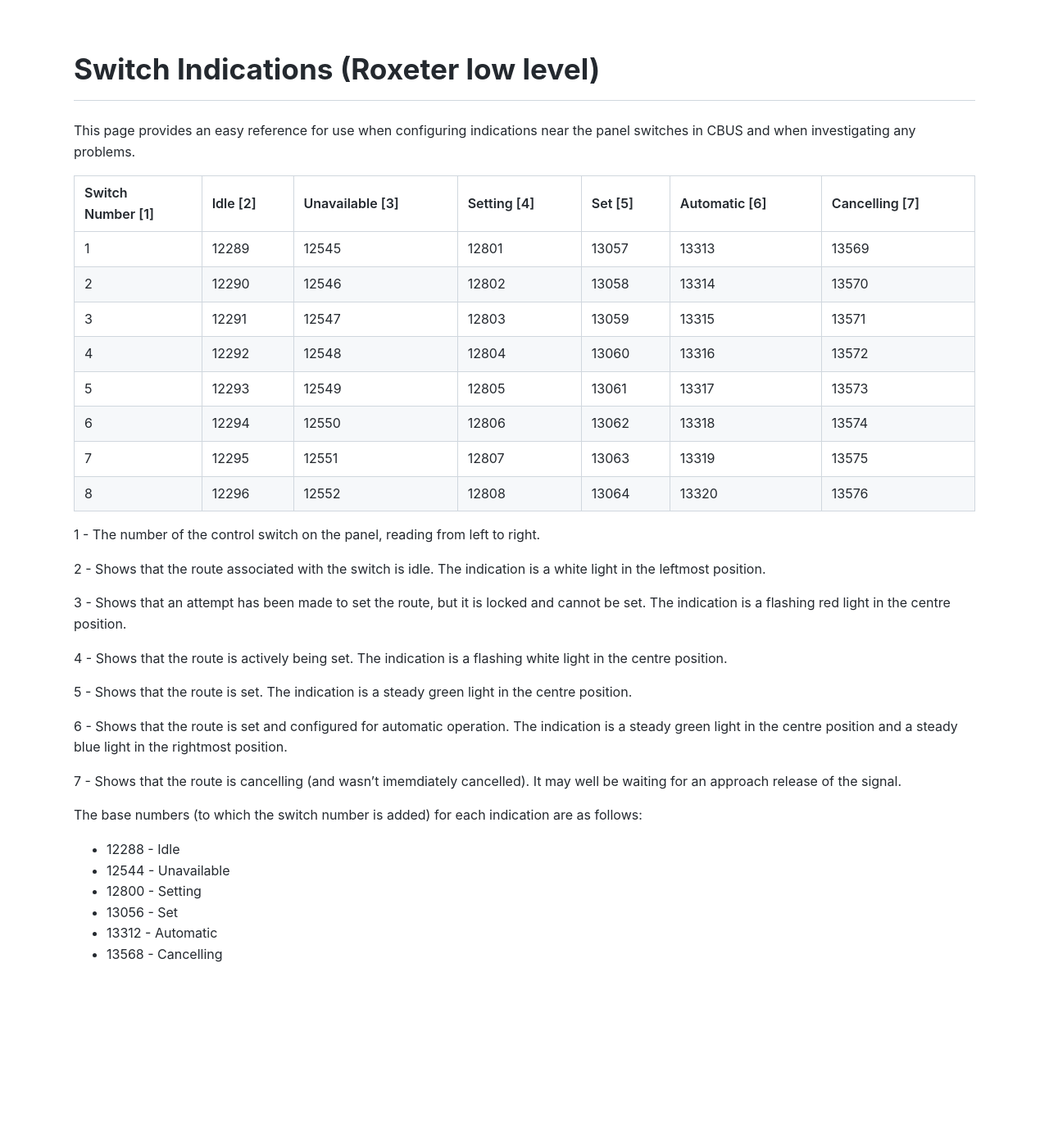
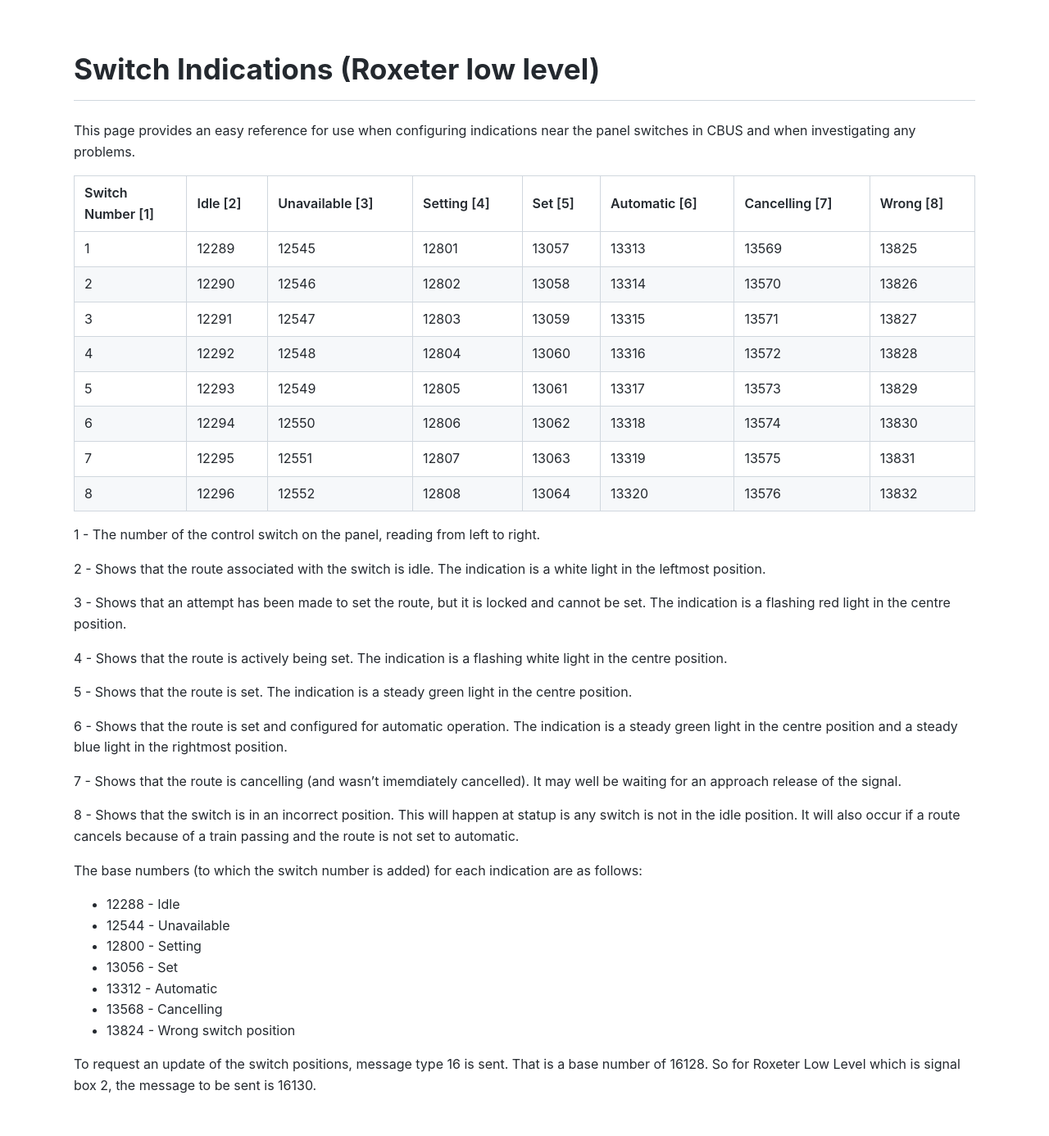
Before and after one commit to NickLocke/RoxeterModelRailway, a Jekyll site: the page built from ControlPanels/RoxeterLowLevel/SwitchIndications.md, in a window 1280 px wide. Shown: the whole page at 82% size. Built offline with Jekyll 4.4.1, drawn with Linux system fonts in a browser that asks for light colours; our own code applies the rules of GitHub Pages for plain Markdown files; before the commit the page ends 1226 px from its top, so only the background shows below that.

Commit message:
Added control switch stat up

```diff
--- a/ControlPanels/RoxeterLowLevel/SwitchIndications.md
+++ b/ControlPanels/RoxeterLowLevel/SwitchIndications.md
@@ -3,16 +3,16 @@
 This page provides an easy reference for use when configuring indications near the panel switches in CBUS and
 when investigating any problems.
 
-| Switch<br/>Number [1] | Idle [2] | Unavailable [3] | Setting [4] | Set [5] | Automatic [6] | Cancelling [7] |
-| --------------------- | -------- | --------------- | ----------- | ------- | ------------- | -------------- |
-| 1                     | 12289    | 12545           | 12801       | 13057   | 13313         | 13569          |
-| 2                     | 12290    | 12546           | 12802       | 13058   | 13314         | 13570          |
-| 3                     | 12291    | 12547           | 12803       | 13059   | 13315         | 13571          |
-| 4                     | 12292    | 12548           | 12804       | 13060   | 13316         | 13572          |
-| 5                     | 12293    | 12549           | 12805       | 13061   | 13317         | 13573          |
-| 6                     | 12294    | 12550           | 12806       | 13062   | 13318         | 13574          |
-| 7                     | 12295    | 12551           | 12807       | 13063   | 13319         | 13575          |
-| 8                     | 12296    | 12552           | 12808       | 13064   | 13320         | 13576          |
+| Switch<br/>Number [1] | Idle [2] | Unavailable [3] | Setting [4] | Set [5] | Automatic [6] | Cancelling [7] | Wrong [8] |
+| --------------------- | -------- | --------------- | ----------- | ------- | ------------- | -------------- | --------- |
+| 1                     | 12289    | 12545           | 12801       | 13057   | 13313         | 13569          | 13825     |
+| 2                     | 12290    | 12546           | 12802       | 13058   | 13314         | 13570          | 13826     |
+| 3                     | 12291    | 12547           | 12803       | 13059   | 13315         | 13571          | 13827     |
+| 4                     | 12292    | 12548           | 12804       | 13060   | 13316         | 13572          | 13828     |
+| 5                     | 12293    | 12549           | 12805       | 13061   | 13317         | 13573          | 13829     |
+| 6                     | 12294    | 12550           | 12806       | 13062   | 13318         | 13574          | 13830     |
+| 7                     | 12295    | 12551           | 12807       | 13063   | 13319         | 13575          | 13831     |
+| 8                     | 12296    | 12552           | 12808       | 13064   | 13320         | 13576          | 13832     |
 
 
 1 - The number of the control switch on the panel, reading from left to right.
@@ -29,6 +29,8 @@ when investigating any problems.
 
 7 - Shows that the route is cancelling (and wasn't imemdiately cancelled). It may well be waiting for an approach release of the signal.
 
+8 - Shows that the switch is in an incorrect position. This will happen at statup is any switch is not in the idle position. It will also occur if a route cancels because of a train passing and the route is not set to automatic.
+
 The base numbers (to which the switch number is added) for each indication are as follows:
 
 - 12288 - Idle
@@ -37,3 +39,6 @@ The base numbers (to which the switch number is added) for each indication are a
 - 13056 - Set
 - 13312 - Automatic
 - 13568 - Cancelling
+- 13824 - Wrong switch position
+
+To request an update of the switch positions, message type 16 is sent. That is a base number of 16128. So for Roxeter Low Level which is signal box 2, the message to be sent is 16130.
```
